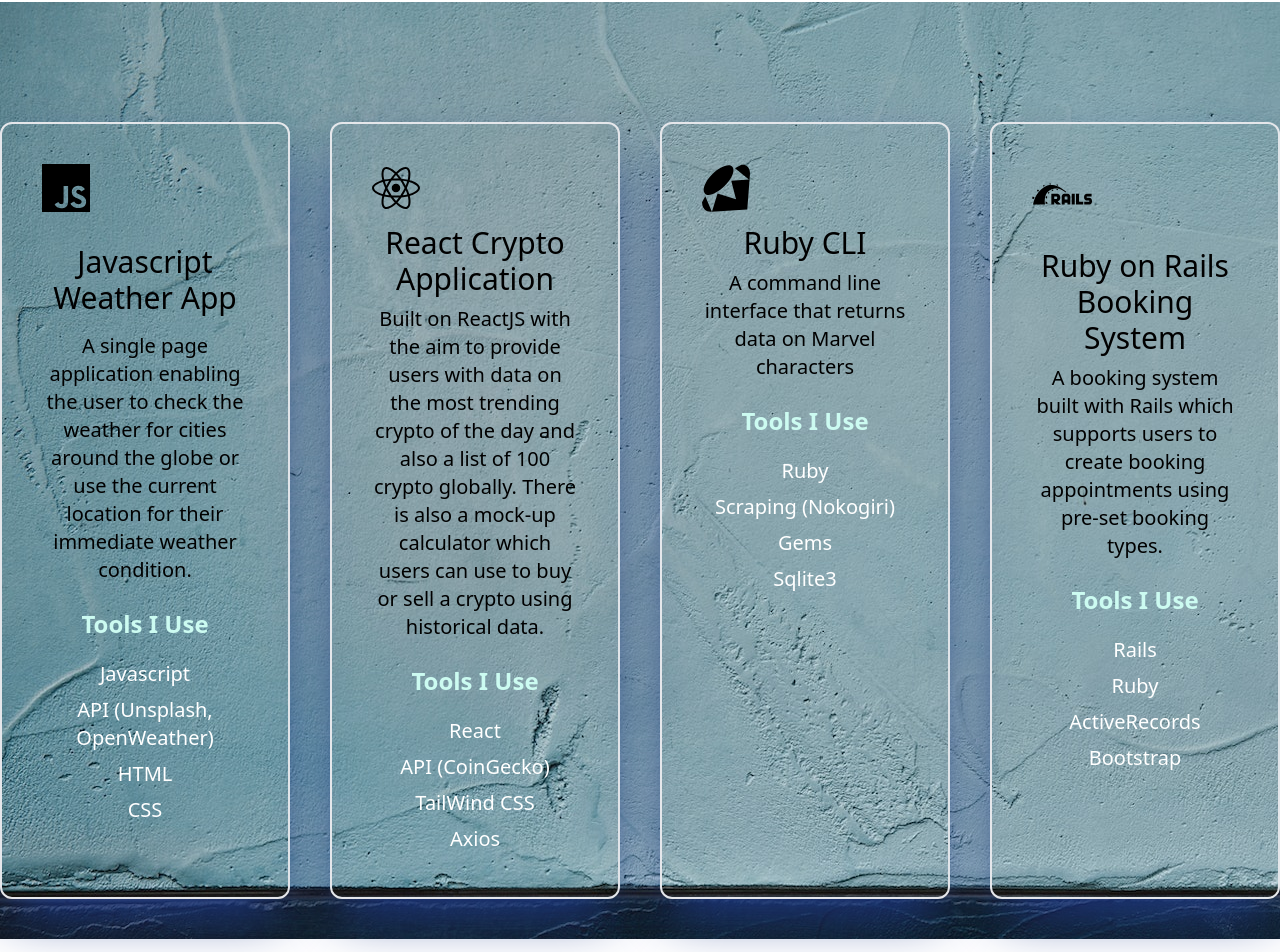
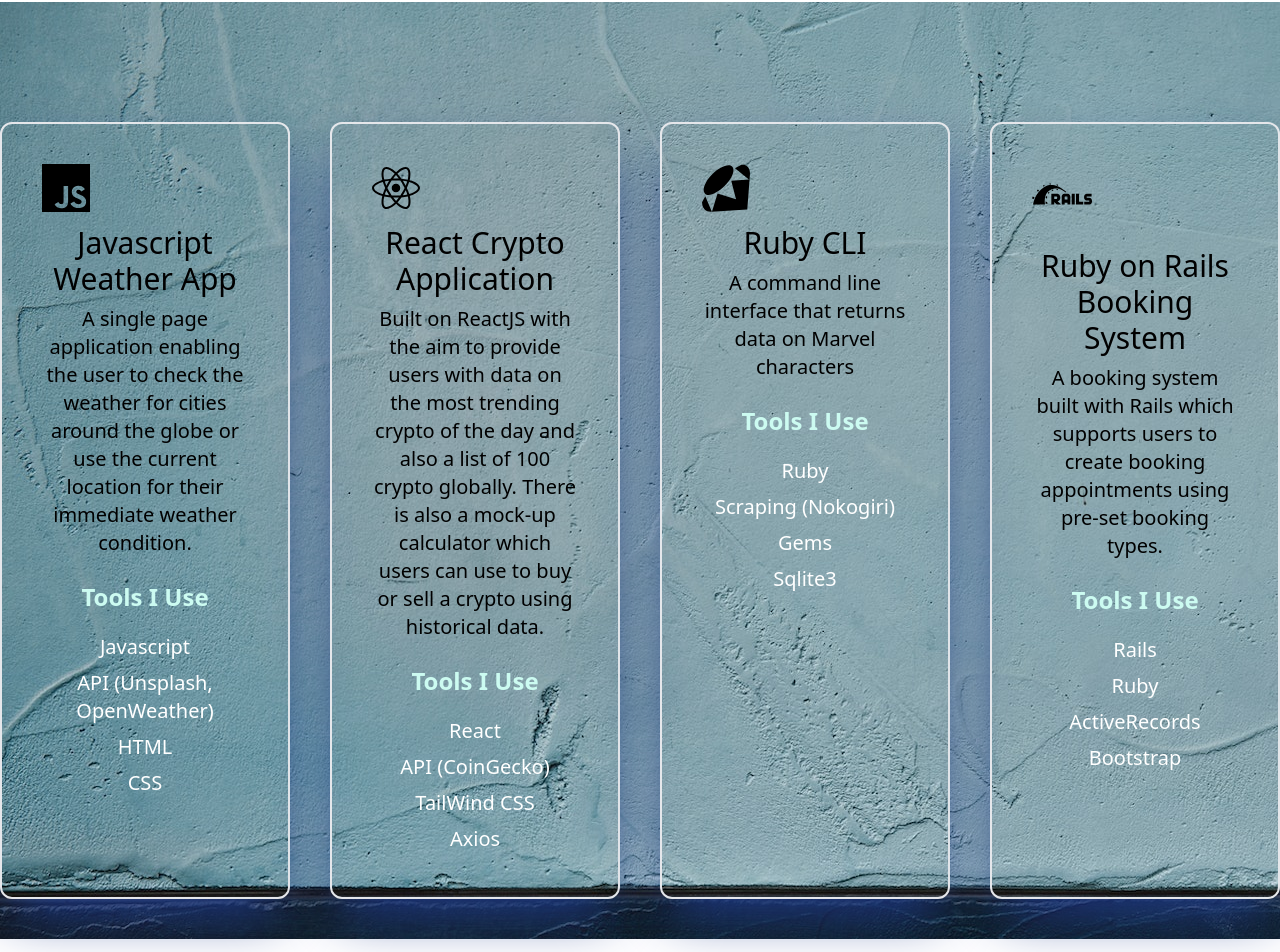
Before and after one commit to ericpham19/Portfolio, a Next.js app: page / in a window 1280 px wide. Shown: the part 1286-2238 px from the top of the page. Built offline with nearby package versions, Linux system fonts and the light colour scheme.

Commit message:
added href link to javascritp

```diff
--- a/pages/index.js
+++ b/pages/index.js
@@ -69,9 +69,9 @@
           <div className="lg:flex gap-10 text-center pt-20 " style= {{backgroundImage: "url(/background.jpg"}}>
             <div className="  border-2 shadow-2xl shadow-blue-900 opacity-100 p-10 rounded-xl my-10 dark:bg-white flex-1 ">
             <a className= "text-5xl  " href="https://ericpham19.github.io/JS-Application-/"><SiJavascript /></a>
-              <h3 className="text-3xl font-medium pt-8 pb-2  ">
+              <a href= "https://ericpham19.github.io/JS-Application-/" className="text-3xl font-medium pt-8 pb-2  ">
                 Javascript Weather App
-              </h3>
+              </a>
               <p className="py-2 text-xl">
                 A single page application enabling the user to check the weather for cities around the globe or use the current location for their immediate weather condition.
               </p>
```
